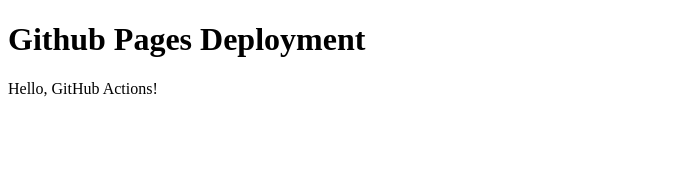
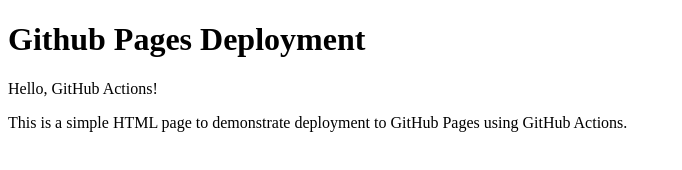
Before and after one commit to nimit0703/roadmap.sh--DevOps-Projects, a plain HTML site: page 04-github-pages-deployment/index.html in a window 1280 px wide. Shown: the whole page, without its empty margins (0-682 px from the left). Drawn offline with Linux system fonts and the light colour scheme.

Commit message:
04-github-pages-deployment testing workflow

```diff
--- a/04-github-pages-deployment/index.html
+++ b/04-github-pages-deployment/index.html
@@ -8,5 +8,6 @@
 <body>
     <h1>Github Pages Deployment</h1>
     <p>Hello, GitHub Actions!</p>
+    <p>This is a simple HTML page to demonstrate deployment to GitHub Pages using GitHub Actions.</p>
 </body>
 </html>
```
Also changed, not shown: 1 other file.
